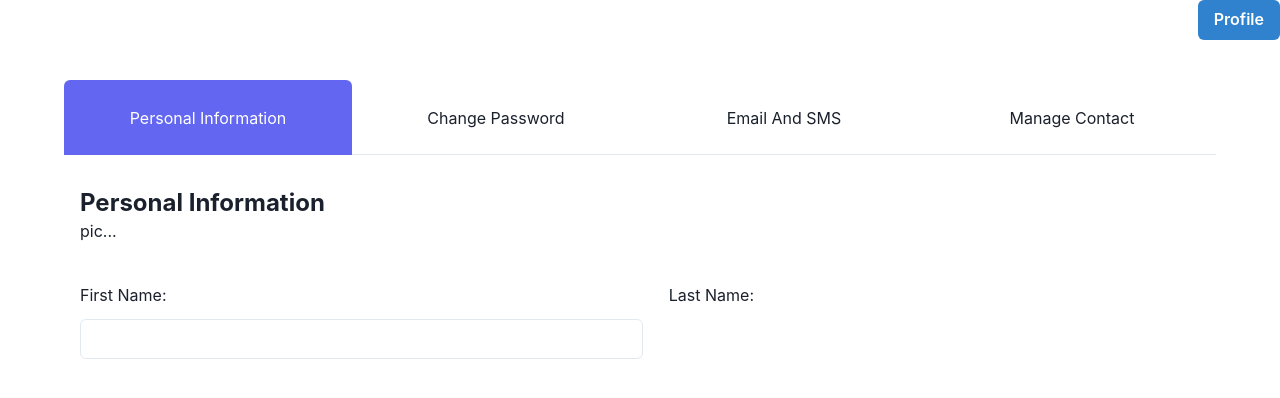
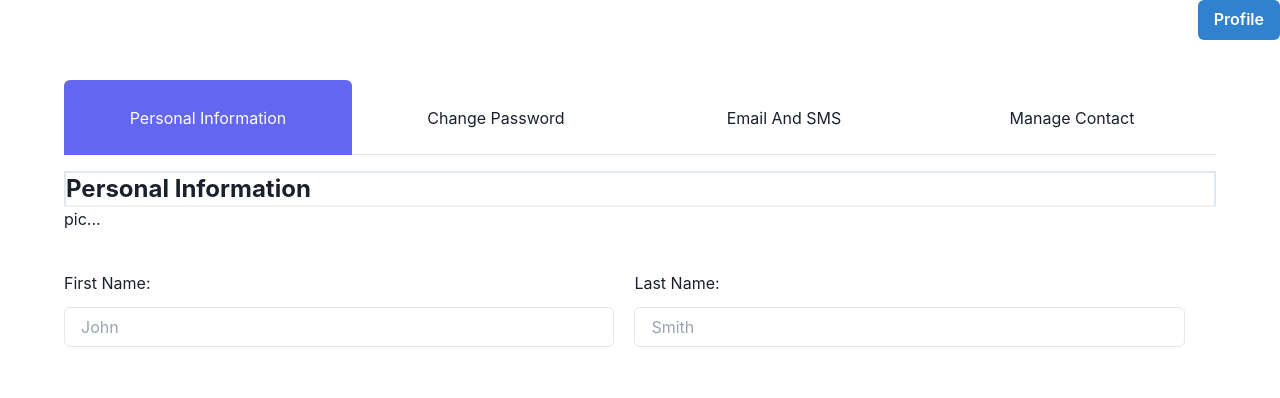
Before and after one commit to Zukashi/BookWormFront, a React (Create React App) app: page /edit/user/1 in a window 1280 px wide. Shown: the top 398 px of the page. Built offline with nearby package versions, Linux system fonts and the light colour scheme; no server answers.

Commit message:
Made elements  parallel

```diff
--- a/src/components/Account/EditAccount.tsx
+++ b/src/components/Account/EditAccount.tsx
@@ -56,24 +56,30 @@ export const EditAccount = () => {
       </MenuList>
     </Menu>
     <div className='w-[90vw] flex m-auto'>
-      <Tabs isFitted variant='enclosed' pt={20} w={"full"} >
+      <Tabs isFitted variant='enclosed'  pt={20} w={"full"} >
         <TabList mb='1em'>
           <Tab _selected={{backgroundColor:'#6366f1', color:'#fff'}} h='75px'>Personal Information</Tab>
           <Tab _selected={{backgroundColor:'#6366f1', color:'#fff' }}>Change Password</Tab>
           <Tab _selected={{backgroundColor:'#6366f1', color:'#fff'}}>Email And SMS</Tab>
           <Tab _selected={{backgroundColor:'#6366f1', color:'#fff'}}>Manage Contact</Tab>
         </TabList>
-        <TabPanels>
-          <TabPanel>
-            <h1 className='font-bold text-2xl'>Personal Information</h1>
+        <TabPanels >
+          <TabPanel p={0}>
+            <h1 className='font-bold text-2xl border-2 border-b-[#f1f1f1]'>Personal Information</h1>
             <p>pic...</p>
-            <p className="mt-10 mb-3 w-[46vw] inline-block">First Name:</p>
+            <p className="mt-10 mb-3 w-[43vw] inline-block mr-5">First Name:</p>
             <p className="mt-10 mb-3 inline-block">Last Name:</p>
-            <Input w='44vw' value={user.username} onChange={(e:any) => dispatch(userNameUpdate(e.target.value)) }></Input>
-
+            <Input w='43vw' value={user.username} onChange={(e:any) => dispatch(userNameUpdate(e.target.value)) } className='inline-block mr-5' placeholder='John'></Input>
+            <Input className='inline-block ' w='43vw' placeholder='Smith'></Input>
 
           </TabPanel>
-          <TabPanel>
+          <TabPanel p={0}>
+            <p>two!</p>
+          </TabPanel>
+          <TabPanel p={0}>
+            <p>two!</p>
+          </TabPanel>
+          <TabPanel p={0}>
             <p>two!</p>
           </TabPanel>
         </TabPanels>
```
